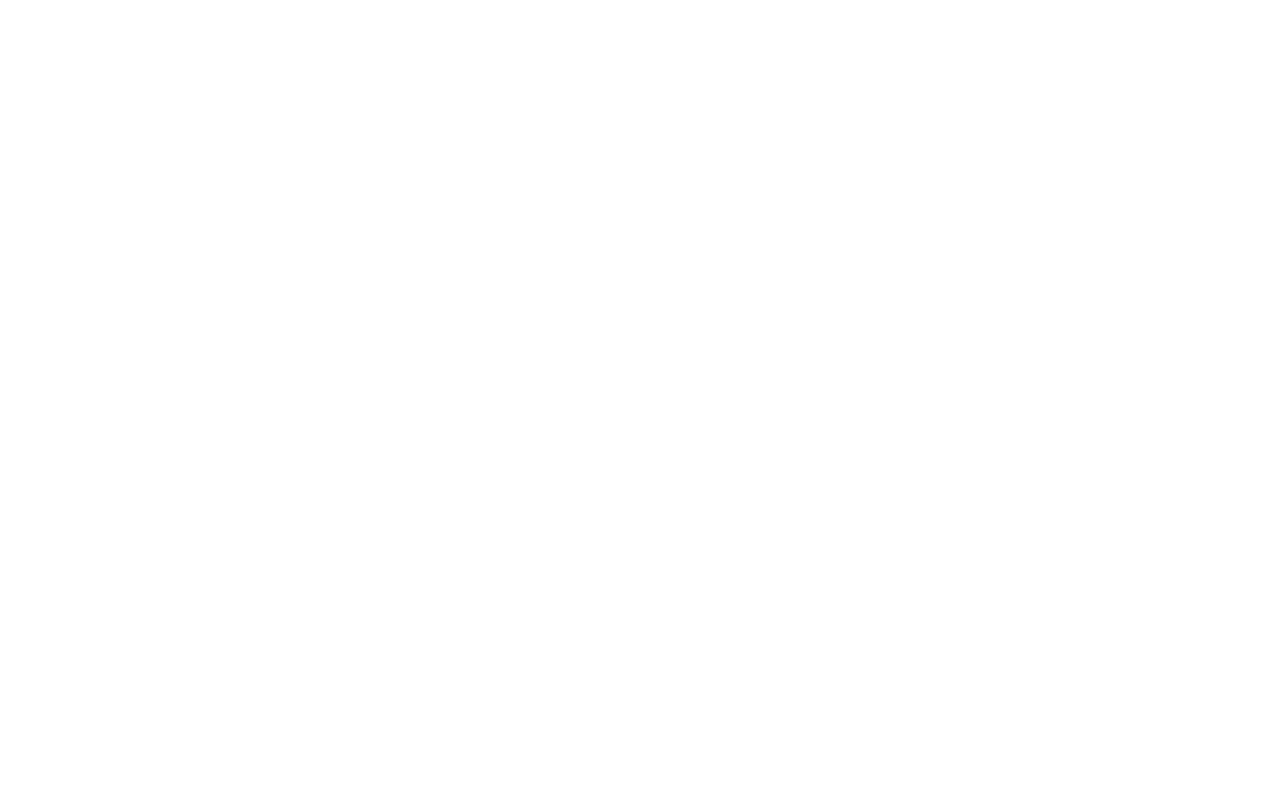
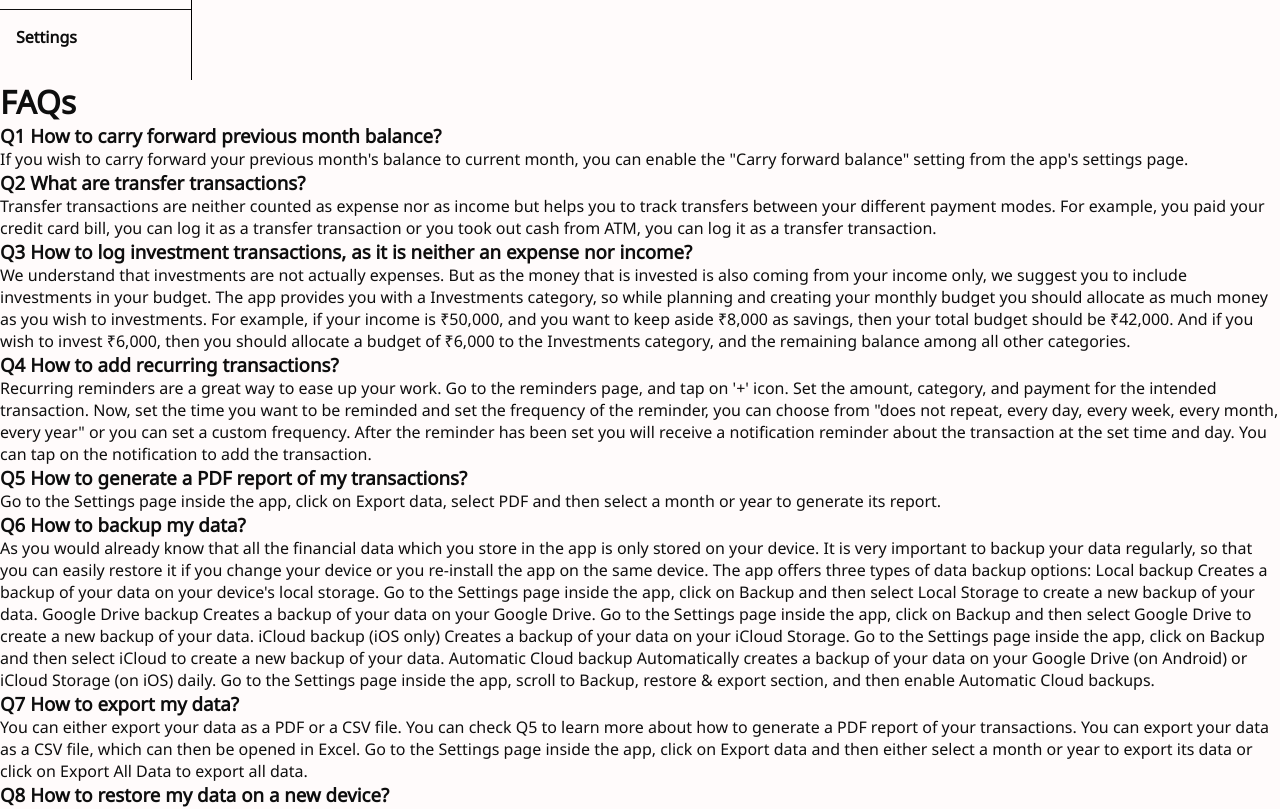
Before and after one commit to SalmaRepo/Expenses_Tracker_Frontend, a React (Vite) app in the folder Frontend/: page /help in a window 1280 px wide. Before the commit this address had no page. Shown: the part 720-1529 px from the top of the page. Before the commit the page ends 800 px from the top, so only its background shows below. Built offline with nearby package versions, Linux system fonts and the light colour scheme.

Commit message:
added settings page, added help/FAQ page, darkMode, LightMode, added select currency button

```diff
--- a/Frontend/package.json
+++ b/Frontend/package.json
@@ -10,7 +10,7 @@
     "preview": "vite preview"
   },
   "dependencies": {
-    "axios": "^1.6.4",
+    "axios": "^1.6.5",
     "chart.js": "^4.4.1",
     "express": "^4.18.2",
     "react": "^18.2.0",
--- a/Frontend/src/App.css
+++ b/Frontend/src/App.css
@@ -4,3 +4,6 @@
   padding: 2rem;
   text-align: center;
 } */
+
+
+/* darkMode color dark and white for text */
--- a/Frontend/src/App.jsx
+++ b/Frontend/src/App.jsx
@@ -10,10 +10,14 @@ import AddIncomes from "./components/addIncomes/AddIncomes";
 import Logout from "./components/logout/Logout";
 import History from "./components/history/History";
 import Settings from "./components/settings/Settings";
+import Help from "./components/Help/Help";
+import { useContext } from "react";
+import { context } from "./context/context";
 
 function App() {
+  const {darkMode,setDarkMode} = useContext(context)
   return (
-    <>
+    <div className={darkMode?"darkMode":"lightMode"}>
 
 
 
@@ -29,10 +33,11 @@ function App() {
           <Route path="/history" elment={<History />} />
           <Route path="/logout" element={<Logout />} />
           <Route path="/settings" element={<Settings />} />
+          <Route path="/help" element={<Help />} />
         </Routes>
       </BrowserRouter>
 
-    </>
+    </div>
   );
 }
 
--- /dev/null
+++ b/Frontend/src/components/Help/Help.jsx
@@ -0,0 +1,101 @@
+import React from "react";
+import SideMenu from "../sideMenu/SideMenu";
+import "./help.css";
+
+function Footer() {
+  return (
+  <div className="Help">
+<SideMenu/>
+<div className="HelpHero">
+<h1>FAQs</h1>
+<p>
+<h3> Q1 How to carry forward previous month balance? </h3>
+If you wish to carry forward your previous month's balance to current month, you can enable the "Carry forward balance" setting from the app's settings page.
+
+<h3> Q2 What are transfer transactions? </h3>
+Transfer transactions are neither counted as expense nor as income but helps you to track transfers between your different payment modes.
+
+For example, you paid your credit card bill, you can log it as a transfer transaction or you took out cash from ATM, you can log it as a transfer transaction.
+
+<h3> Q3 How to log investment transactions, as it is neither an expense nor income? </h3>
+We understand that investments are not actually expenses. But as the money that is invested is also coming from your income only, we suggest you to include investments in your budget. The app provides you with a Investments category, so while planning and creating your monthly budget you should allocate as much money as you wish to investments.
+
+For example, if your income is ₹50,000, and you want to keep aside ₹8,000 as savings, then your total budget should be ₹42,000. And if you wish to invest ₹6,000, then you should allocate a budget of ₹6,000 to the Investments category, and the remaining balance among all other categories.
+
+<h3> Q4 How to add recurring transactions? </h3>
+Recurring reminders are a great way to ease up your work.
+
+Go to the reminders page, and tap on '+' icon. Set the amount, category, and payment for the intended transaction. Now, set the time you want to be reminded and set the frequency of the reminder, you can choose from "does not repeat, every day, every week, every month, every year" or you can set a custom frequency.
+
+After the reminder has been set you will receive a notification reminder about the transaction at the set time and day. You can tap on the notification to add the transaction.
+
+<h3> Q5 How to generate a PDF report of my transactions?  </h3>
+Go to the Settings page inside the app, click on Export data, select PDF and then select a month or year to generate its report.
+
+<h3> Q6 How to backup my data?   </h3>
+As you would already know that all the financial data which you store in the app is only stored on your device. It is very important to backup your data regularly, so that you can easily restore it if you change your device or you re-install the app on the same device.
+
+The app offers three types of data backup options:
+
+Local backup
+Creates a backup of your data on your device's local storage. Go to the Settings page inside the app, click on Backup and then select Local Storage to create a new backup of your data.
+
+Google Drive backup
+Creates a backup of your data on your Google Drive. Go to the Settings page inside the app, click on Backup and then select Google Drive to create a new backup of your data.
+
+iCloud backup (iOS only)
+Creates a backup of your data on your iCloud Storage. Go to the Settings page inside the app, click on Backup and then select iCloud to create a new backup of your data.
+
+Automatic Cloud backup
+Automatically creates a backup of your data on your Google Drive (on Android) or iCloud Storage (on iOS) daily. Go to the Settings page inside the app, scroll to Backup, restore & export section, and then enable Automatic Cloud backups.
+
+<h3> Q7 How to export my data? </h3>
+You can either export your data as a PDF or a CSV file. You can check Q5 to learn more about how to generate a PDF report of your transactions.
+
+You can export your data as a CSV file, which can then be opened in Excel.
+
+Go to the Settings page inside the app, click on Export data and then either select a month or year to export its data or click on Export All Data to export all data.
+
+<h3> Q8 How to restore my data on a new device?  </h3>
+To restore your data, first make sure that you're logged in with the same Google account or Apple ID in your device, with which your were logged in with when you took the backup. Then go to the app's Settings page, click on restore, select Google Drive or iCloud, and then choose the backup file you want to restore your data from.
+
+<h3> Q9 How to transfer data between Android & iOS when switching devices?  </h3>
+If you're switching between Android and iOS devices and want to transfer your data, we recommend using Google Drive backups. Here are the steps:
+
+On your original device, go to the app's Settings page, click on Backup, and then select Google Drive to create a new backup of your data.
+Set up your new device and install the app.
+On the new device, sign in to the app using the same Google account used for the backup on the original device.
+Go to the app's Settings page, click on Restore, select Google Drive, and choose the backup file you want to restore your data from.
+This way, all your transactions, including images, will be transferred to your new device.
+
+<h3> Q10 How to edit or create new categories?  </h3>
+The app provides you with 18 predefined categories (14 expense categories & 4 income categories). You can edit these categories or create new categories by going to the Categories page in the app.
+
+<h3> Q11 How to manage multiple accounts inside the app?  </h3>
+You can use Tags to simulate multiple accounts functionality. Suppose, you own a business, and you want to use the app to manage your business transactions as well as your personal transactions, then you can use 2 different tags, say, "business" and "personal" to track these transactions separately, while also getting a combined report and analysis for all the transactions.
+
+You can view transactions with a specific tag by applying filters on the Custom View page. To get monthly or yearly analysis of a specific tag, go to the month analysis or year analysis page and tap on that tag.
+
+<h3> Q12 How to create sub-categories?   </h3>
+We provide sub-category functionality through Tags.
+
+If you want to track your expenses for a specific item or a specific type of item, but you don't want to create a separate category for them.
+
+Suppose, you want to track your expenses on milk, but you don't want to create a separate category for milk, because you also want to track your total spending on all food items.
+
+Then, tags are the way to go. You can add a milk tag in each of your transactions for milk while also categorizing it into the food category.
+
+</p>
+
+
+
+
+</div>
+
+
+
+  </div>
+  );
+}
+
+export default Footer;
--- /dev/null
+++ b/Frontend/src/components/settings/Settings.css
@@ -0,0 +1,3 @@
+.Settings{
+    display: flex;
+}
--- a/Frontend/src/components/settings/Settings.jsx
+++ b/Frontend/src/components/settings/Settings.jsx
@@ -1,7 +1,88 @@
-import React from 'react'
+import React, { useContext, useRef } from "react";
+import Profile from "../profile/Profile";
+import SideMenu from "../sideMenu/SideMenu";
+import "./Settings.css";
+import { useNavigate } from "react-router-dom";
+import { context } from "../../context/context";
+
 
 export default function Settings() {
+  const navigate = useNavigate();
+ const currencySelector= useRef()
+  const {darkMode, setDarkMode,state,dispatch}= useContext(context)
+  console.log(darkMode)
+
+
+
+  function showHelp() {
+    navigate("/help");
+  }
+
+  function toogleDarkMode() {
+setDarkMode(!darkMode)
+  }
+
+  const handleCurrency=()=>{
+    dispatch({type:"setCurrency",payload:currencySelector.current.value})
+  }
+
+  const handleOtherCurrency=(e)=>{
+    e.stopPropagation()
+  e.preventDefault();
+  console.log(e.target.otherCurrency.value)
+/*
+  dispatch({type:"setCurreny",paylod:curr}) */
+  }
+
+
+
+
+
+
   return (
-    <div>Settings</div>
-  )
+    <div className="Settings">
+      <SideMenu/>
+
+      <div className="SettingHero">
+        <h1>Settings</h1>
+
+        <ul className="SettingsMiddle">
+          <li>
+            <button>Change Password</button>
+          </li>
+          <li>
+            <button>Change Profile Picture</button>
+          </li>
+          <li>
+            <button>Update Profile Details</button>
+          </li>
+          <li>
+            <label for="dropdown">Currency:</label>
+            <select id="dropdown" name="dropdown" ref={currencySelector} onChange={handleCurrency}>
+              <option value="Euros">Euros</option>
+              <option value="Dollars">Dollars</option>
+              <option value="Pesos">Pesos</option>
+              <option value="Yuan">Yuan</option>
+              <option value="Other">Other</option>
+            </select>
+          </li>
+          {state.currency==="Other"&&<form action="" onSubmit={handleOtherCurrency}>
+
+            <input type="text" name="otherCurrency" />
+            <button type="submit">Submit</button>
+
+
+          </form>}
+
+          <li>
+            <button onClick={showHelp}>Help/FAQ</button>
+          </li>
+          <li>
+            <button onClick={toogleDarkMode}>Dark Mode</button>
+          </li>
+        </ul>
+      </div>
+      {/* <Profile/> */}
+    </div>
+  );
 }
--- a/Frontend/src/context/container.jsx
+++ b/Frontend/src/context/container.jsx
@@ -1,4 +1,4 @@
-import { useReducer,useEffect } from "react"
+import { useReducer,useEffect, useState } from "react"
 import { context } from "./context"
 import { initialState,reducer } from "./reducer"
 import BASE_URL from "../config/urlConfig"
@@ -6,6 +6,8 @@ import BASE_URL from "../config/urlConfig"
 
 export default function Container({children}){
     const [state,dispatch]=useReducer(reducer,initialState)
+    const [darkMode, setDarkMode]= useState(false)
+
 
     useEffect(() => {
         //on load
@@ -39,10 +41,10 @@ export default function Container({children}){
 
       }, []);
 
-      console.log(state.user)
+      console.log(state?.user)
 
     return(
-        <context.Provider value={{state,dispatch}}>
+        <context.Provider value={{state,dispatch, darkMode, setDarkMode}}>
         {children}
         </context.Provider>
 
--- a/Frontend/src/context/reducer.jsx
+++ b/Frontend/src/context/reducer.jsx
@@ -10,6 +10,9 @@ export function reducer(state,action){
     case "setReciept":{
       return {...state,reciept:action.payload}
     }
+    case "setCurrency":{
+      return {...state,currency:action.payload}
+    }
   }
 }
 
@@ -18,4 +21,5 @@ export const initialState={
     expenses:null,
     updateExpense:false,
     reciept:"",
+    currency:""
 }
--- a/Frontend/src/index.css
+++ b/Frontend/src/index.css
@@ -5,3 +5,21 @@
   box-sizing: border-box;
   font-family: 'Noto Sans', sans-serif;
 }
+
+.darkMode {
+  background-color: #1a1a1a;
+  color: #ffffff;
+  }
+
+  .darkMode ul li a{
+    color: #ffffff;
+  }
+
+  .lightMode {
+    background-color: #fffbfb;
+    color: #0e0e0e;
+    }
+
+    .lightMode ul li a{
+      color: #0d0d0d;
+    }
```
Also changed, not shown: Frontend/src/components/Help/help.css (added), Frontend/src/context/context.jsx (line endings or trailing spaces), 1 other file (tests, documents, lock files or other folders).
